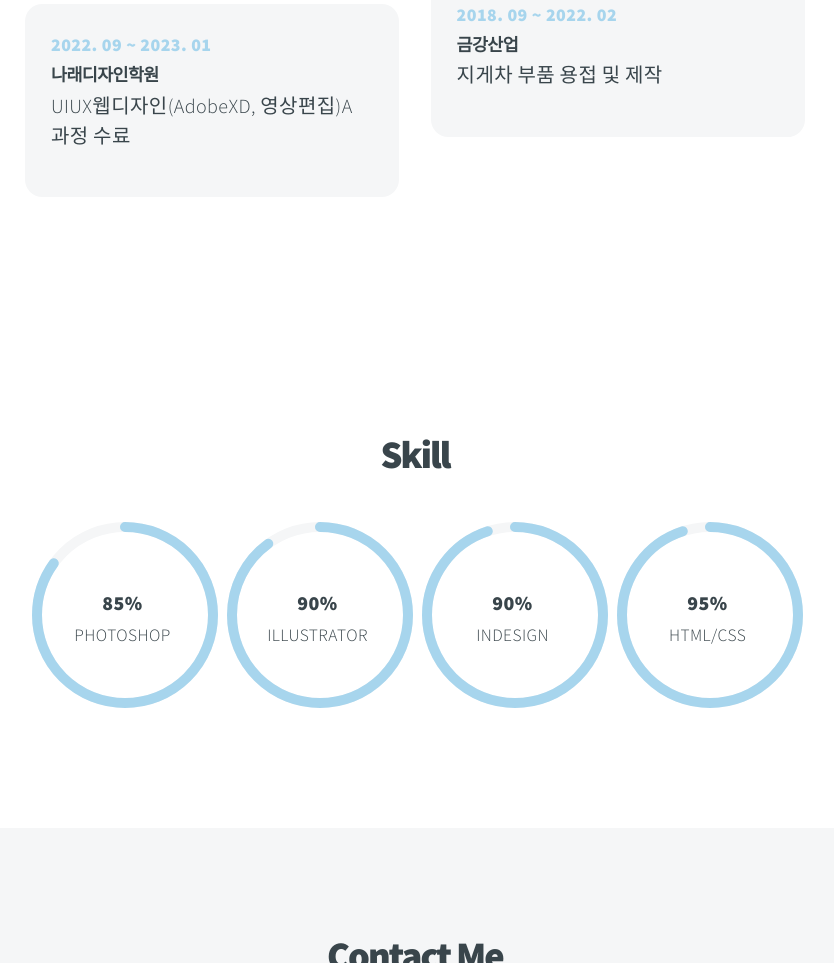
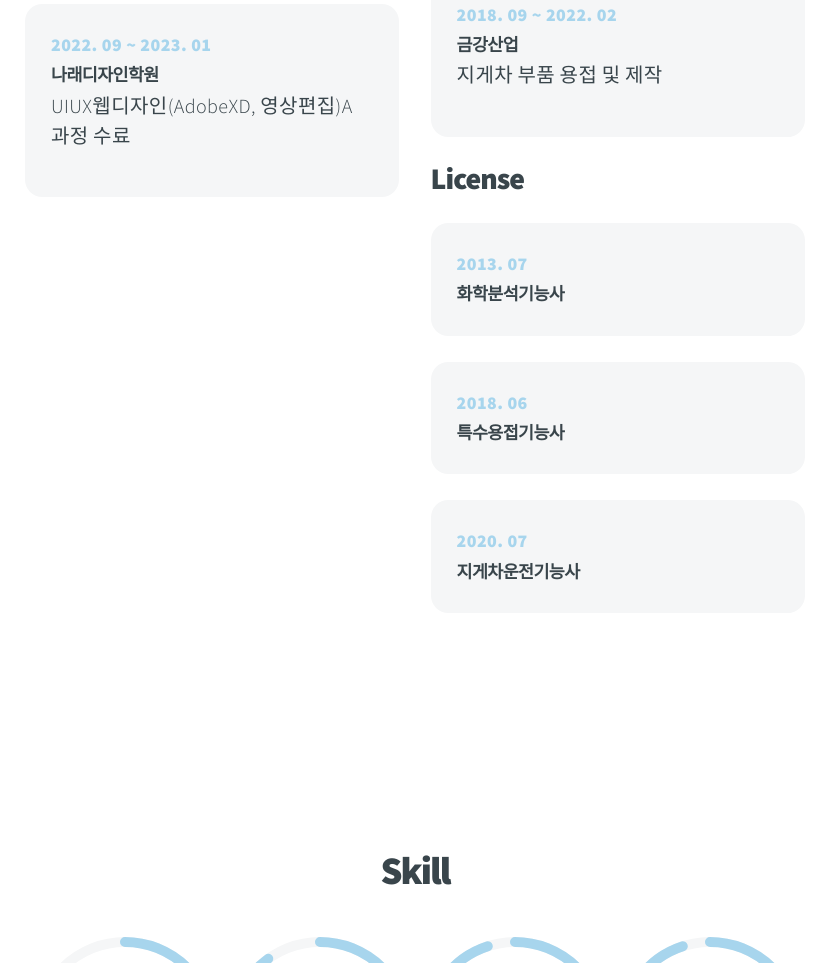
Before and after one commit to jd0402/profile, a plain HTML site: page index.html in a window 1280 px wide. Shown: the part 3696-4659 px from the top of the page, without its empty margins (225-1059 px from the left). Drawn offline with Linux system fonts and the light colour scheme.

Commit message:
Update index.html

```diff
--- a/index.html
+++ b/index.html
@@ -140,8 +140,30 @@
 					</div>
 
 				</div>
+
+				<div class="license">
+					<h3>License</h3>
+					<div>
+						<span>2013. 07</span>
+						<h4>화학분석기능사</h4>
+					</div>
+
+					<div class="license2">
+						<span>2018. 06</span>
+						<h4>특수용접기능사</h4>
+					</div>
+
+					<div>
+						<span>2020. 07</span>
+						<h4>지게차운전기능사</h4>
+					</div>
+				</div>
+
+
+
 			</div>
 		</section>
+
 
 		<!-- Skill -->
 		<section id="skill" class="main style3 primary">
```
